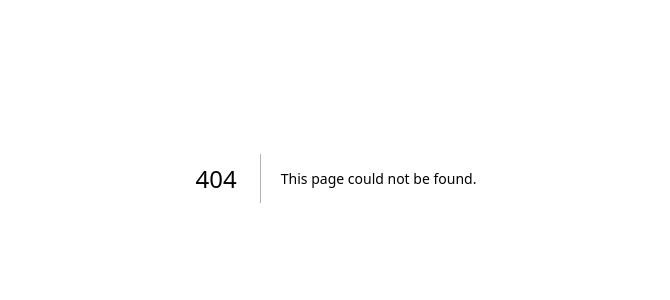
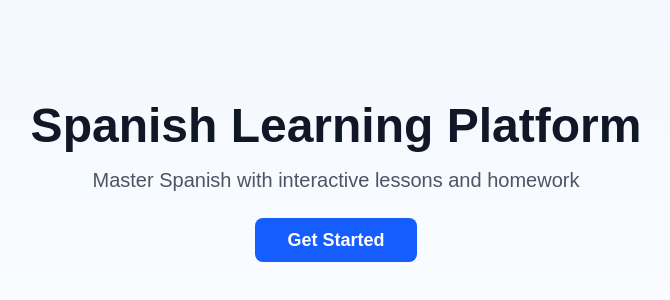
Before and after one commit to codecryptoblog/Spanish-Site, a Next.js app: page / in a window 1280 px wide. Before the commit this address had no page. Shown: the part 222-522 px from the top of the page, without its empty margins (304-974 px from the left). Built offline with nearby package versions, Linux system fonts and the light colour scheme.

Commit message:
Create page.tsx

```diff
--- /dev/null
+++ b/src/app/page.tsx
@@ -0,0 +1,22 @@
+import Link from 'next/link'
+
+export default function HomePage() {
+  return (
+    <main className="min-h-screen flex items-center justify-center bg-gradient-to-b from-blue-50 to-white">
+      <div className="text-center">
+        <h1 className="text-5xl font-bold text-gray-900 mb-4">
+          Spanish Learning Platform
+        </h1>
+        <p className="text-xl text-gray-600 mb-8">
+          Master Spanish with interactive lessons and homework
+        </p>
+        <Link
+          href="/onboarding"
+          className="bg-blue-600 text-white px-8 py-3 rounded-lg text-lg font-semibold hover:bg-blue-700 transition"
+        >
+          Get Started
+        </Link>
+      </div>
+    </main>
+  )
+}
```
